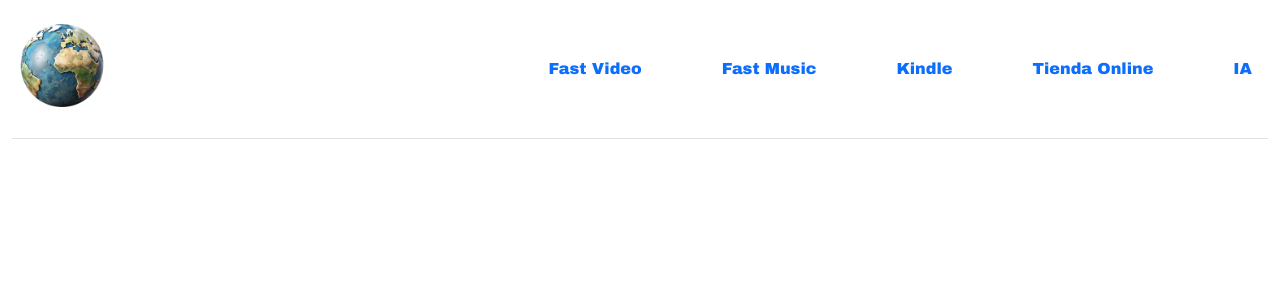
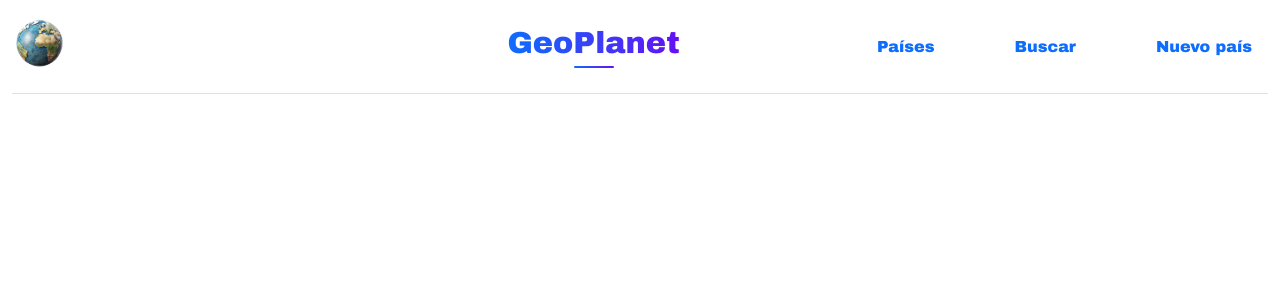
Before and after one commit to andresgs370-lgtm/Taller2, an Angular app: page / in a window 1280 px wide. Shown: the top 300 px of the page. Built offline with nearby package versions, Linux system fonts and the light colour scheme.

Commit message:
navbar terminado

```diff
--- a/src/app/components/navbar/navbar.css
+++ b/src/app/components/navbar/navbar.css
@@ -1,16 +1,18 @@
-#imgFast{
-  width: 100px;
-  height: 100px;
+#imgFast {
+  width: 55px;
+  height: 55px;
+  object-fit: contain;
 }
-#nabvar{
+
+#nabvar {
   justify-content: center;
   background: white;
 }
 
-.dropdown-item{
+.dropdown-item {
   font-family: "Arial";
+}
 
-}
 .btn-invisible {
   background: transparent !important;
   border: none !important;
@@ -18,6 +20,37 @@
   color: inherit !important;
   box-shadow: none !important;
 }
-.estiloLetra{
+
+.estiloLetra {
   font-family: 'Arial Black';
 }
+
+.titulo-bienvenida {
+  font-family: 'Arial Black', Arial, sans-serif;
+  font-size: clamp(1.9rem, 1.4vw, 1.2rem);
+  font-weight: 1000;
+  text-align: center;
+  margin: 0;
+  position: relative;
+  padding-bottom: .4rem;
+  background: linear-gradient(90deg, #0d6efd, #6610f2);
+  -webkit-background-clip: text;
+  background-clip: text;
+  -webkit-text-fill-color: transparent;
+}
+
+.titulo-bienvenida::after {
+  content: "";
+  position: absolute;
+  left: 50%;
+  bottom: 0;
+  transform: translateX(-50%);
+  width: 40px;
+  height: 2px;
+  border-radius: 2px;
+  background: linear-gradient(90deg, #0d6efd, #6610f2);
+  #imgFast {
+    width: 40px;
+    height: 40px;
+  }
+}
--- a/src/app/components/navbar/navbar.html
+++ b/src/app/components/navbar/navbar.html
@@ -10,20 +10,17 @@
       </svg>
 
     </a></div>
-
+    <h1 class="titulo-bienvenida">GeoPlanet </h1>
 
     <ul class="nav col-12 col-md-auto mb-2 justify-content-left mb-md-0 gap-5 estiloLetra">
 
-      <li><a class="animate__bounceIn nav-link "  routerLink="/video" routerLinkActive="active">Fast Video</a></li>
+      <li><a class="animate__bounceIn nav-link "  routerLink="/video" routerLinkActive="active">Países</a></li>
 
-      <li><a class="animate__bounceIn nav-link" routerLink="/music" routerLinkActive="active">Fast Music</a></li>
+      <li><a class="animate__bounceIn nav-link" routerLink="/music" routerLinkActive="active">Buscar</a></li>
 
-      <li><a class="animate__bounceIn nav-link" routerLink="/kindle" routerLinkActive="active">Kindle</a></li>
-
-      <li><a class="animate__bounceIn nav-link" routerLink="/ventas" routerLinkActive="active">Tienda Online</a></li>
+      <li><a class="animate__bounceIn nav-link" routerLink="/kindle" routerLinkActive="active">Nuevo país</a></li>
 
 
-      <li><a class="animate__bounceIn nav-link" routerLink="/ia" routerLinkActivate="activate">IA</a></li>
     </ul>
 
   </header>
```
